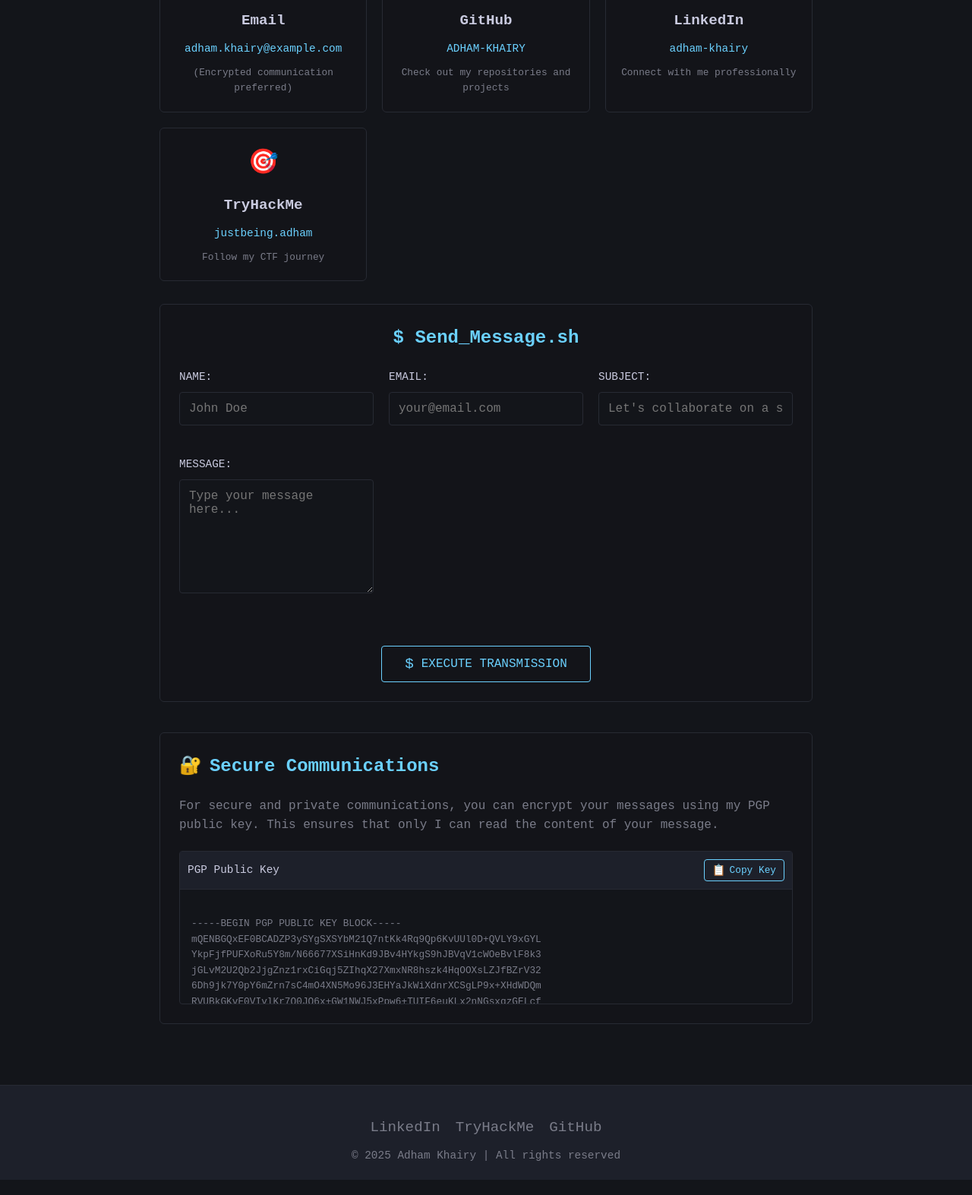
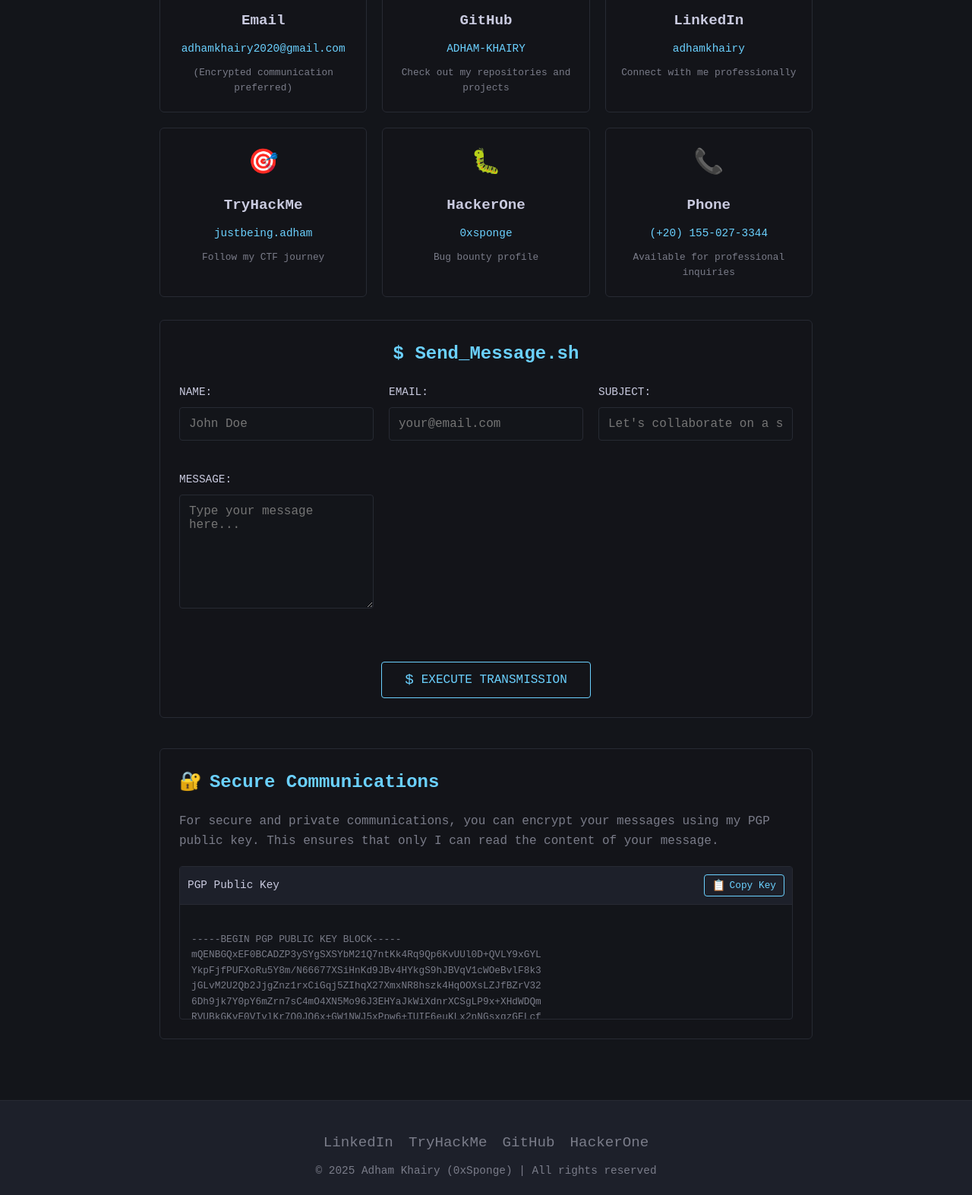
Before and after one commit to ADHAM-KHAIRY/adham-khairy.github.io, a plain HTML site: page contact.html in a window 1280 px wide. Shown: the part 577-2150 px from the top of the page at 76% size. Drawn offline with Linux system fonts and the light colour scheme.

Commit message:
Revise contact page details and styles
Updated contact information and removed typing animation.

```diff
--- a/contact.html
+++ b/contact.html
@@ -3,7 +3,7 @@
 <head>
     <meta charset="UTF-8">
     <meta name="viewport" content="width=device-width, initial-scale=1.0">
-    <title>Contact - Penetration Tester Portfolio</title>
+    <title>0xSponge - Contact</title>
     <style>
         :root {
             --bg-primary: #13151a;
@@ -407,25 +407,6 @@
             display: none;
         }
 
-        .typing-animation {
-            border-right: 2px solid var(--accent);
-            white-space: nowrap;
-            overflow: hidden;
-            margin: 0;
-            animation: typing 3.5s steps(40, end), blink-caret 0.75s step-end infinite;
-        }
-
-        @keyframes typing {
-            from { width: 0 }
-            to { width: 100% }
-        }
-
-        @keyframes blink-caret {
-            from, to { border-color: transparent }
-            50% { border-color: var(--accent) }
-        }
-
-        /* Status message styles */
         .status-message {
             padding: 15px;
             border-radius: 4px;
@@ -446,7 +427,6 @@
             color: var(--error-red);
         }
 
-        /* Responsive design */
         @media (max-width: 768px) {
             header {
                 flex-direction: column;
@@ -486,7 +466,7 @@
 [*] Checking encryption protocols...
 [+] <span class="success">Connection established!</span>
 [+] <span class="success">Channel secured with AES-256 encryption</span>
-[*] Welcome to <span class="highlight">Adham Khairy's</span> secure contact interface
+[*] Welcome to <span class="highlight">0xSponge's</span> secure contact interface
 [*] You may proceed with your message...
                 </div>
             </div>
@@ -499,7 +479,7 @@
                 <div class="contact-icon">✉️</div>
                 <h3 class="contact-title">Email</h3>
                 <p class="contact-value">
-                    <a href="mailto:adham.khairy@example.com">adham.khairy@example.com</a>
+                    <a href="mailto:adhamkhairy2020@gmail.com">adhamkhairy2020@gmail.com</a>
                 </p>
                 <p class="contact-value" style="margin-top: 10px; font-size: 0.8rem;">
                     (Encrypted communication preferred)
@@ -521,7 +501,7 @@
                 <div class="contact-icon">🔗</div>
                 <h3 class="contact-title">LinkedIn</h3>
                 <p class="contact-value">
-                    <a href="https://www.linkedin.com/in/adham-khairy-985834323/" target="_blank">adham-khairy</a>
+                    <a href="https://www.linkedin.com/in/adhamkhairy" target="_blank">adhamkhairy</a>
                 </p>
                 <p class="contact-value" style="margin-top: 10px; font-size: 0.8rem;">
                     Connect with me professionally
@@ -536,6 +516,28 @@
                 </p>
                 <p class="contact-value" style="margin-top: 10px; font-size: 0.8rem;">
                     Follow my CTF journey
+                </p>
+            </div>
+
+            <div class="contact-card">
+                <div class="contact-icon">🐛</div>
+                <h3 class="contact-title">HackerOne</h3>
+                <p class="contact-value">
+                    <a href="https://hackerone.com/0xsponge" target="_blank">0xsponge</a>
+                </p>
+                <p class="contact-value" style="margin-top: 10px; font-size: 0.8rem;">
+                    Bug bounty profile
+                </p>
+            </div>
+
+            <div class="contact-card">
+                <div class="contact-icon">📞</div>
+                <h3 class="contact-title">Phone</h3>
+                <p class="contact-value">
+                    <a href="tel:+201550273344">(+20) 155-027-3344</a>
+                </p>
+                <p class="contact-value" style="margin-top: 10px; font-size: 0.8rem;">
+                    Available for professional inquiries
                 </p>
             </div>
         </div>
@@ -619,7 +621,7 @@
 
     <footer class="footer">
         <div class="social-icons">
-            <a href="https://www.linkedin.com/in/adham-khairy-985834323/" class="social-icon" target="_blank">
+            <a href="https://www.linkedin.com/in/adhamkhairy" class="social-icon" target="_blank">
                 LinkedIn
             </a>
             <a href="https://tryhackme.com/p/justbeing.adham" class="social-icon" target="_blank">
@@ -628,12 +630,14 @@
             <a href="https://github.com/ADHAM-KHAIRY" class="social-icon" target="_blank">
                 GitHub
             </a>
+            <a href="https://hackerone.com/0xsponge" class="social-icon" target="_blank">
+                HackerOne
+            </a>
         </div>
-        <p style="margin-top: 10px;">© 2025 Adham Khairy | All rights reserved</p>
+        <p style="margin-top: 10px;">© 2025 Adham Khairy (0xSponge) | All rights reserved</p>
     </footer>
 
     <script>
-        // Form validation
         function validateForm() {
             let isValid = true;
             const name = document.getElementById('name').value.trim();
@@ -641,38 +645,32 @@
             const subject = document.getElementById('subject').value.trim();
             const message = document.getElementById('message').value.trim();
 
-            // Reset previous error messages
             document.querySelectorAll('.form-error').forEach(el => {
                 el.style.display = 'none';
             });
 
-            // Validate name
             if (name === '') {
                 document.getElementById('nameError').style.display = 'block';
                 isValid = false;
             }
 
-            // Validate email
             const emailRegex = /^[^\s@]+@[^\s@]+\.[^\s@]+$/;
             if (!emailRegex.test(email)) {
                 document.getElementById('emailError').style.display = 'block';
                 isValid = false;
             }
 
-            // Validate subject
             if (subject === '') {
                 document.getElementById('subjectError').style.display = 'block';
                 isValid = false;
             }
 
-            // Validate message
             if (message === '') {
                 document.getElementById('messageError').style.display = 'block';
                 isValid = false;
             }
 
             if (isValid) {
-                // Show success message (in a real application, you would submit the form to your server here)
                 const statusMessage = document.getElementById('statusMessage');
                 statusMessage.className = 'status-message status-success';
                 statusMessage.innerHTML = `
@@ -681,26 +679,20 @@
                 `;
                 statusMessage.style.display = 'block';
 
-                // Reset form
                 document.getElementById('contactForm').reset();
-
-                // Scroll to status message
                 statusMessage.scrollIntoView({ behavior: 'smooth' });
 
-                // Hide success message after 5 seconds
                 setTimeout(() => {
                     statusMessage.style.display = 'none';
                 }, 5000);
             }
 
-            return false; // Prevent actual form submission
+            return false;
         }
 
-        // Copy PGP key to clipboard
         document.getElementById('copyPgpBtn').addEventListener('click', function() {
             const pgpKey = document.getElementById('pgpKey').innerText;
 
-            // Create a temporary textarea element to copy from
             const textarea = document.createElement('textarea');
             textarea.value = pgpKey;
             textarea.setAttribute('readonly', '');
@@ -708,31 +700,25 @@
             textarea.style.left = '-9999px';
             document.body.appendChild(textarea);
 
-            // Select and copy
             textarea.select();
             document.execCommand('copy');
-
-            // Remove the temporary element
             document.body.removeChild(textarea);
 
-            // Update button text temporarily
             const originalText = this.innerHTML;
             this.innerHTML = '<span class="copy-icon">✓</span> Copied!';
 
-            // Restore original button text after 2 seconds
             setTimeout(() => {
                 this.innerHTML = originalText;
             }, 2000);
         });
 
-        // Add console typing effect
         document.addEventListener('DOMContentLoaded', function() {
             const consoleOutput = document.querySelector('.console-output');
             const originalText = consoleOutput.innerHTML;
             consoleOutput.innerHTML = '';
 
             let i = 0;
-            const speed = 20; // Typing speed in milliseconds
+            const speed = 20;
 
             function typeWriter() {
                 if (i < originalText.length) {
```
